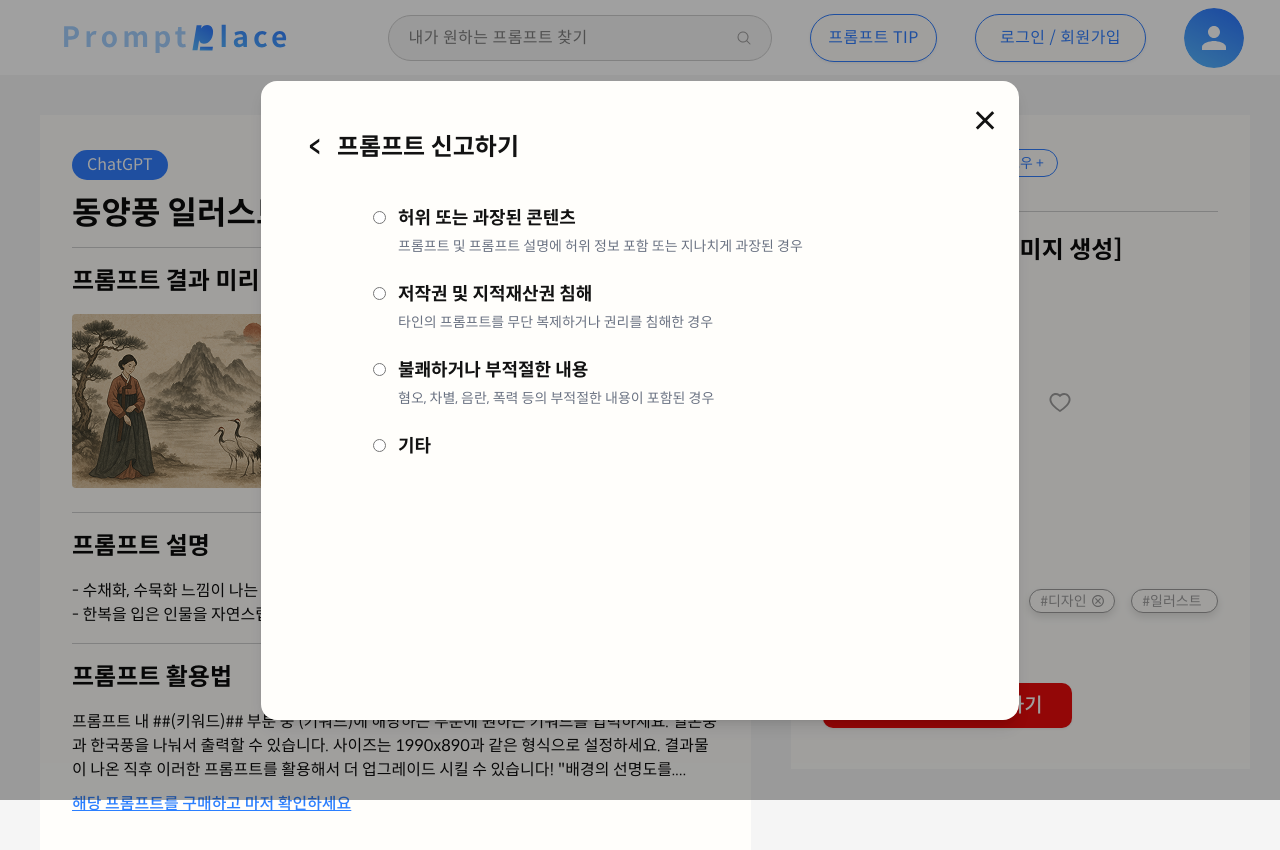
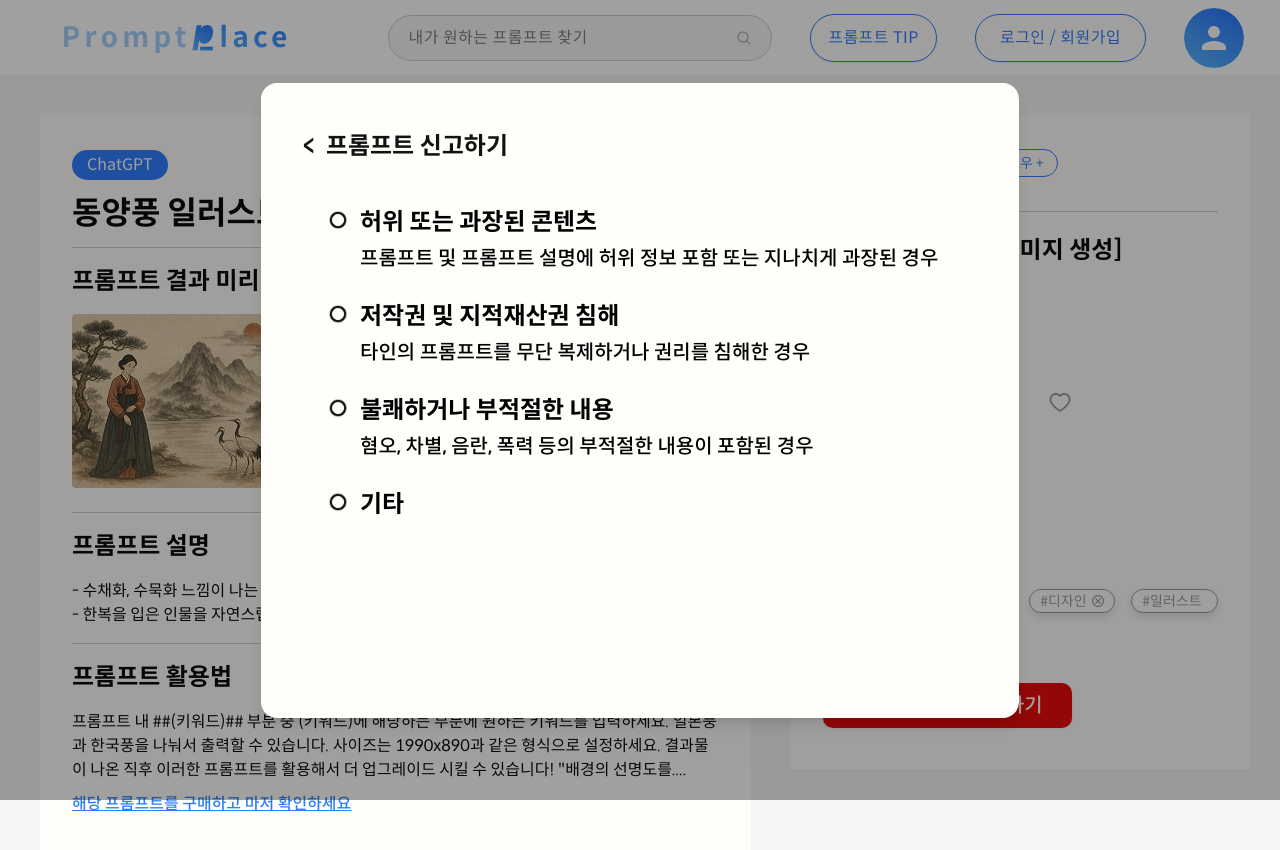
Before and after one commit to PromptPlace/PromtPlace-FE, a React (Vite) app: page /prompt/1 in a window 1280 px wide. Both pictures are taken after a click on the button "프롬프트 신고하기". Shown: the top 850 px of the page. Built offline with nearby package versions, Linux system fonts and the light colour scheme.

Commit message:
💄 Design: 프롬프트 신고하기 디자인 수정(#35)

```diff
--- a/src/pages/PromptDetailPage/components/ReportModal.tsx
+++ b/src/pages/PromptDetailPage/components/ReportModal.tsx
@@ -1,5 +1,7 @@
 import React, { useState } from 'react';
 import sendIcon from '../assets/BiSend.png';
+import BiRadioCircle from '../assets/BiRadioCircle.png';
+import BiRadioCircleMarked from '../assets/BiRadioCircleMarked.png';
 
 interface ReportModalProps {
   isOpen: boolean;
@@ -27,26 +29,18 @@ const ReportModal = ({ isOpen, onClose }: ReportModalProps) => {
 
   return (
     <div className=" bg-overlay fixed inset-0 z-50 flex items-center justify-center bg-opacity-40">
-      <div className="relative flex flex-col bg-white rounded-[16px] shadow-lg px-[48px] py-[48px] w-[758px] h-[639px] text-[#121212]">
-        {/* 닫기 버튼 */}
-        <button
-          className="absolute top-[20px] right-[20px] text-[28px] font-bold hover:opacity-60"
-          onClick={onClose}
-          aria-label="닫기">
-          ×
-        </button>
-
+      <div className="relative flex flex-col bg-white rounded-[16px] shadow-lg px-[42px] py-[45px] w-[758px] h-[635px] text-[#121212]">
         <div className="flex items-center mb-[40px]">
           <button onClick={onClose} className="text-2xl font-bold leading-none hover:opacity-70" aria-label="뒤로가기">
             &lt;
           </button>
-          <h2 className="text-[24px] font-bold ml-[15px]">프롬프트 신고하기</h2>
+          <h2 className="text-[24px] font-bold ml-[10px]">프롬프트 신고하기</h2>
         </div>
 
         {!isSubmitted ? (
-          <div className="flex flex-col gap-[24px] px-8">
+          <div className="flex flex-col gap-[24px] px-[25px]">
             {/* 라디오 항목 */}
-            <div className="flex flex-col gap-[24px] px-8">
+            <div className="flex flex-col gap-[24px]">
               {[
                 {
                   value: '허위 또는 과장된 콘텐츠',
@@ -70,18 +64,26 @@ const ReportModal = ({ isOpen, onClose }: ReportModalProps) => {
                 },
               ].map((item) => (
                 <label key={item.value} className="flex flex-col gap-[6px] cursor-pointer">
-                  <div className="flex items-start gap-[12px]">
+                  <div className="flex items-start gap-[12px]  text-[#000000]">
                     <input
                       type="radio"
                       name="reportOption"
                       value={item.value}
                       checked={selectedOption === item.value}
                       onChange={handleOptionChange}
-                      className="mt-[6px]"
+                      className="hidden"
                     />
+                    {/*라디오 아이콘 */}
+                    <img
+                      src={selectedOption === item.value ? BiRadioCircleMarked : BiRadioCircle}
+                      alt="radio"
+                      onClick={() => setSelectedOption(item.value)}
+                      className="w-[20px] h-[20px] mt-[6px] cursor-pointer"
+                    />
+
                     <div>
-                      <p className="font-semibold text-[18px]">{item.label}</p>
-                      {item.desc && <p className="text-[14px] text-gray-500 mt-[4px]">{item.desc}</p>}
+                      <p className="text-[24px] font-bold">{item.label}</p>
+                      {item.desc && <p className="font-medium text-[20px] mt-[4px]">{item.desc}</p>}
                     </div>
                   </div>
 
@@ -98,7 +100,7 @@ const ReportModal = ({ isOpen, onClose }: ReportModalProps) => {
                       <button
                         onClick={handleSubmit}
                         disabled={!description.trim()}
-                        className="absolute bottom-[12px] right-[12px] disabled:opacity-30 text-black">
+                        className="absolute bottom-[12px] right-[12px] text-black opacity-100 transition-opacity">
                         <img src={sendIcon} alt="send" className="w-[20px] h-[20px]" />
                       </button>
                     </div>
```
Also changed, not shown: src/pages/PromptDetailPage/assets/BiRadioCircle.png (added), src/pages/PromptDetailPage/assets/BiRadioCircleMarked.png (added).
